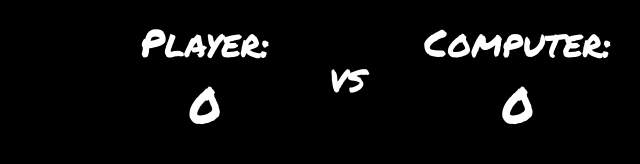
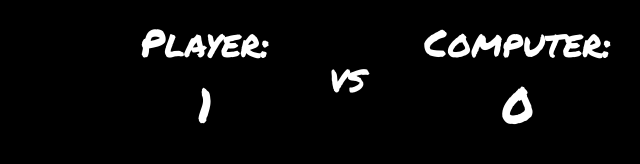
Before and after one commit to mattbro369/rock-paper-scissors, a plain HTML site: page index.html in a window 1280 px wide. Both pictures are taken after a click on the button "Rock". Shown: the part 334-498 px from the top of the page, 264-904 px from the left. Drawn offline with Linux system fonts and the light colour scheme.

Commit message:
added onscreen counter functionality

```diff
--- a/index.html
+++ b/index.html
@@ -33,12 +33,12 @@
       <div class="print-container">
         <div class="opponents-container">
           <div class="opponents">Player:</div>
-          <div class="player-score score">0</div>
+          <div class="score" id="player-score">0</div>
         </div>
         <div class="vs">vs</div>
         <div class="opponents-container">
           <div class="opponents">Computer:</div>
-          <div class="computer-score score">0</div>
+          <div class="score" id="computer-score">0</div>
         </div>
       </div>
     </div>
--- a/script.js
+++ b/script.js
@@ -4,6 +4,8 @@ let playerSelection;
 let playerScore = 0;
 let computerScore = 0;
 let winner = false;
+const pVisibleScore = document.getElementById("player-score");
+const cVisibleScore = document.getElementById("computer-score");
 
 const btn = document.querySelectorAll(".buttons-game");
 btn.forEach((button) => {
@@ -46,17 +48,14 @@ function playRound(playerSelection, computerSelection) {
 }
 
 function printScore() {
-  console.log(`Player: ${playerScore}`);
-  console.log(`Computer: ${computerScore}`);
-  console.log("");
+  pVisibleScore.innerText = `${playerScore}`;
+  cVisibleScore.innerText = `${computerScore}`;
 }
 
 function checkScore(playerScore, computerScore) {
   if (playerScore === 5) {
-    alert("Player wins!");
     return (winner = true);
   } else if (computerScore === 5) {
-    alert("Computer wins!");
     return (winner = true);
   } else {
     return winner;
```
